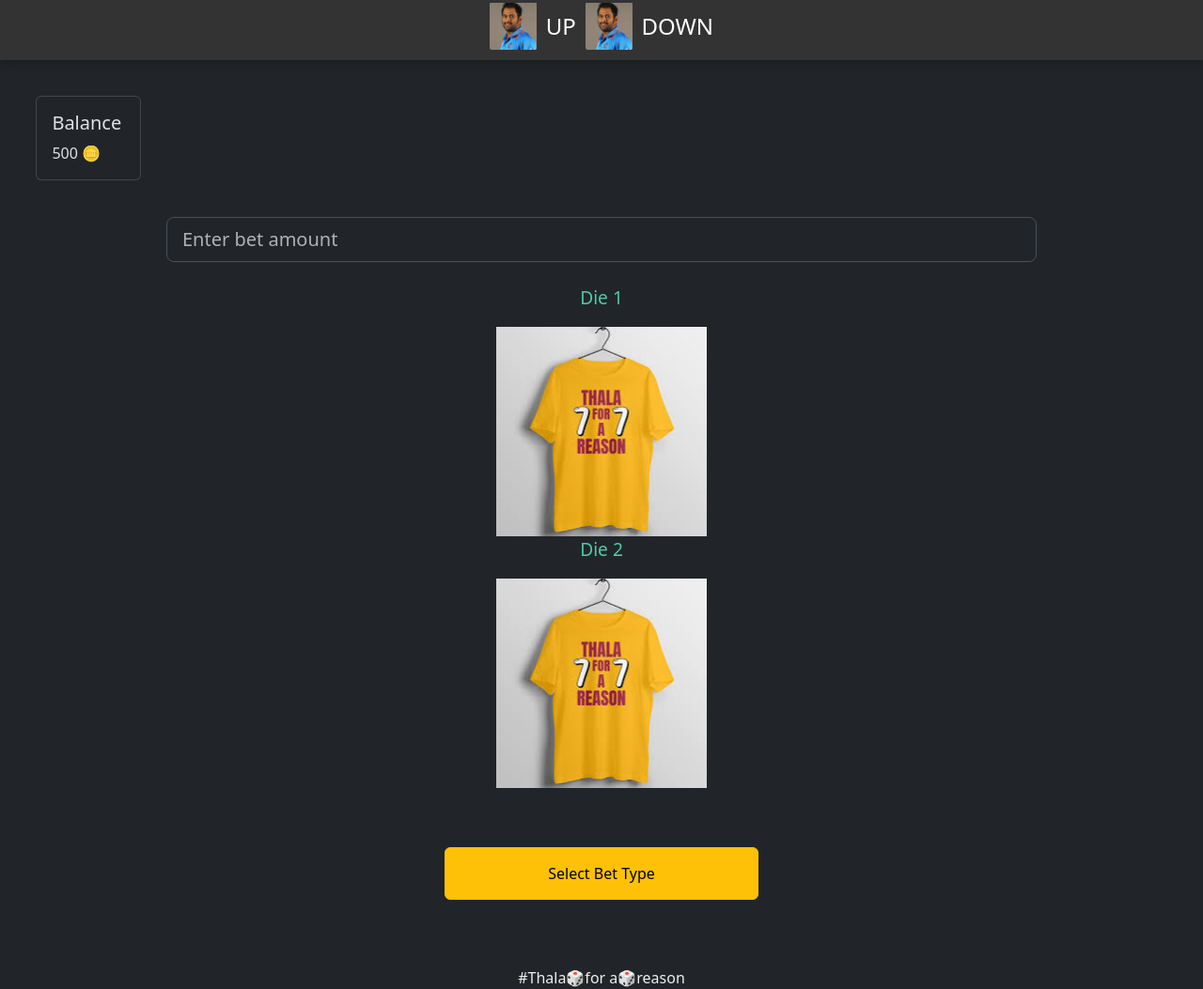
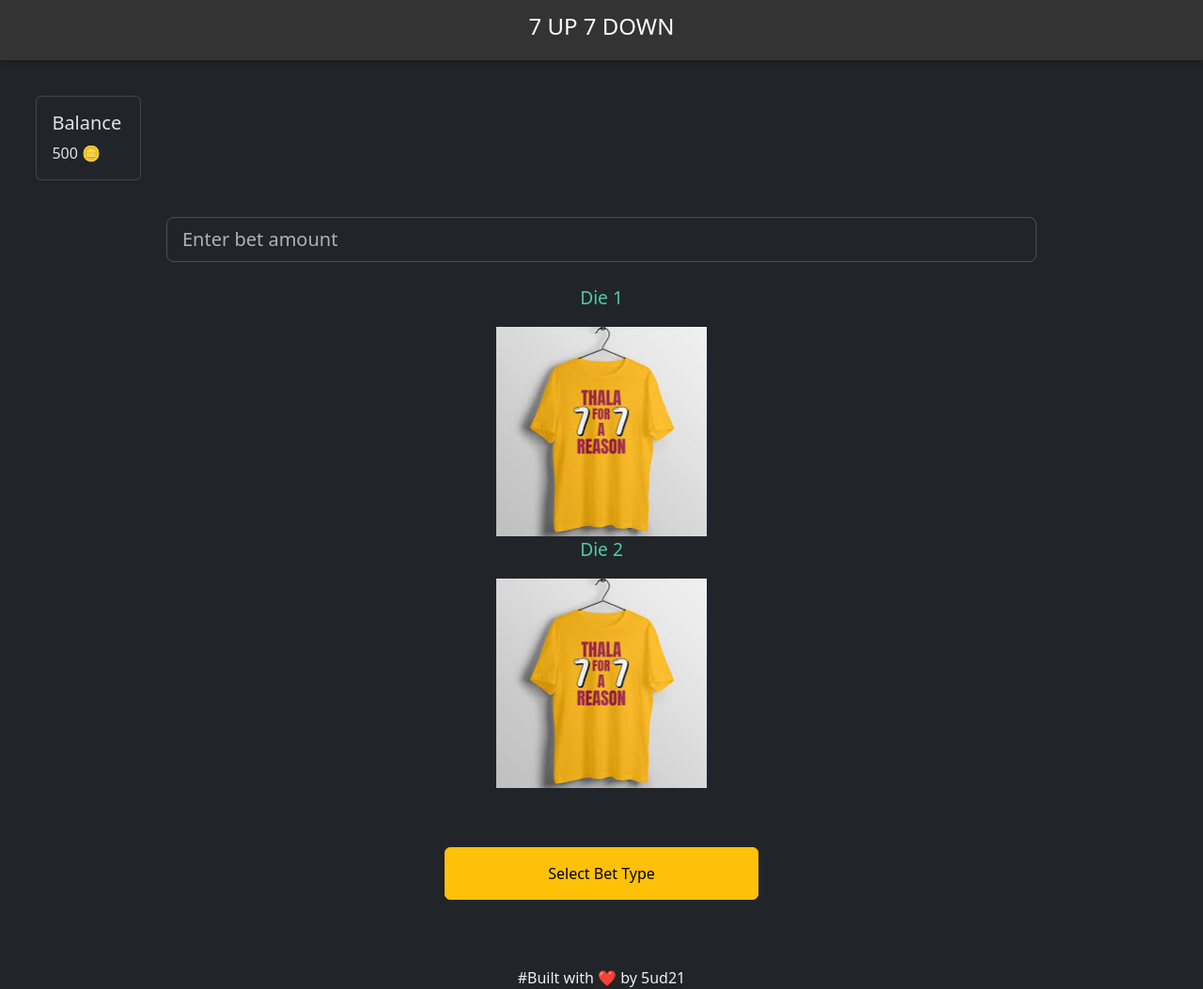
Before and after one commit to 5ud21/seven_up_seven_down, a plain HTML site: page game.html in a window 1280 px wide. Shown: the whole page at 94% size. Drawn offline with nearby package versions, Linux system fonts and the light colour scheme.

Commit message:
Update game.html

```diff
--- a/game.html
+++ b/game.html
@@ -3,7 +3,7 @@
 <head>
     <meta charset="UTF-8">
     <meta name="viewport" content="width=device-width, initial-scale=1.0">
-    <title>#Thala for a reason</title>
+    <title>7 Up 7 Down</title>
     <link rel="shortcut icon" href="black_logo.png" type="image/png">
     <link rel="stylesheet" href="styles.css">
     <link rel="stylesheet" href="https://cdnjs.cloudflare.com/ajax/libs/font-awesome/6.5.1/css/all.min.css" integrity="sha512-DTOQO9RWCH3ppGqcWaEA1BIZOC6xxalwEsw9c2QQeAIftl+Vegovlnee1c9QX4TctnWMn13TZye+giMm8e2LwA==" crossorigin="anonymous" referrerpolicy="no-referrer" />
@@ -12,7 +12,7 @@
 <body>
     <nav>
         <div class="navbar-div">
-            <h2><img src="thala.png" alt="msd">UP<img src="thala.png" alt="msd">DOWN</h2>
+            <h2>7 UP 7 DOWN</h2>
         </div>
     </nav>
     <header>
@@ -49,7 +49,7 @@
        <div class="button-container"> <!-- div for button -->
         <button type="submit" class="btn btn-warning select_bet_type">Select Bet Type</button>
         <button type="button" class="btn btn-warning 7_down bet_type" style="display:none;">7⬇️</button>
-        <button type="button" class="btn btn-warning sev bet_type" style="display:none;">THALA</button>
+        <button type="button" class="btn btn-warning sev bet_type" style="display:none;">7</button>
         <button type="button" class="btn btn-warning 7_up bet_type" style="display:none;">7⬆️</button>
         <button type="button" class="btn btn-warning continue play-again" style="display:none;">Play-Again🔄️</button>
         <button type="button" class="btn btn-warning continue exit" style="display:none;">Exit</button>
@@ -65,7 +65,7 @@
        <!-- JavaScript file -->
   <!-- Let's not forget the footer -->
    <footer>
-      #Thala🎲for a🎲reason
+      #Built with ❤️ by 5ud21
     </footer>
     <script src="dice.js"></script>
     <script src="https://cdn.jsdelivr.net/npm/bootstrap@5.3.3/dist/js/bootstrap.bundle.min.js" integrity="sha384-YvpcrYf0tY3lHB60NNkmXc5s9fDVZLESaAA55NDzOxhy9GkcIdslK1eN7N6jIeHz" crossorigin="anonymous"></script>
```
